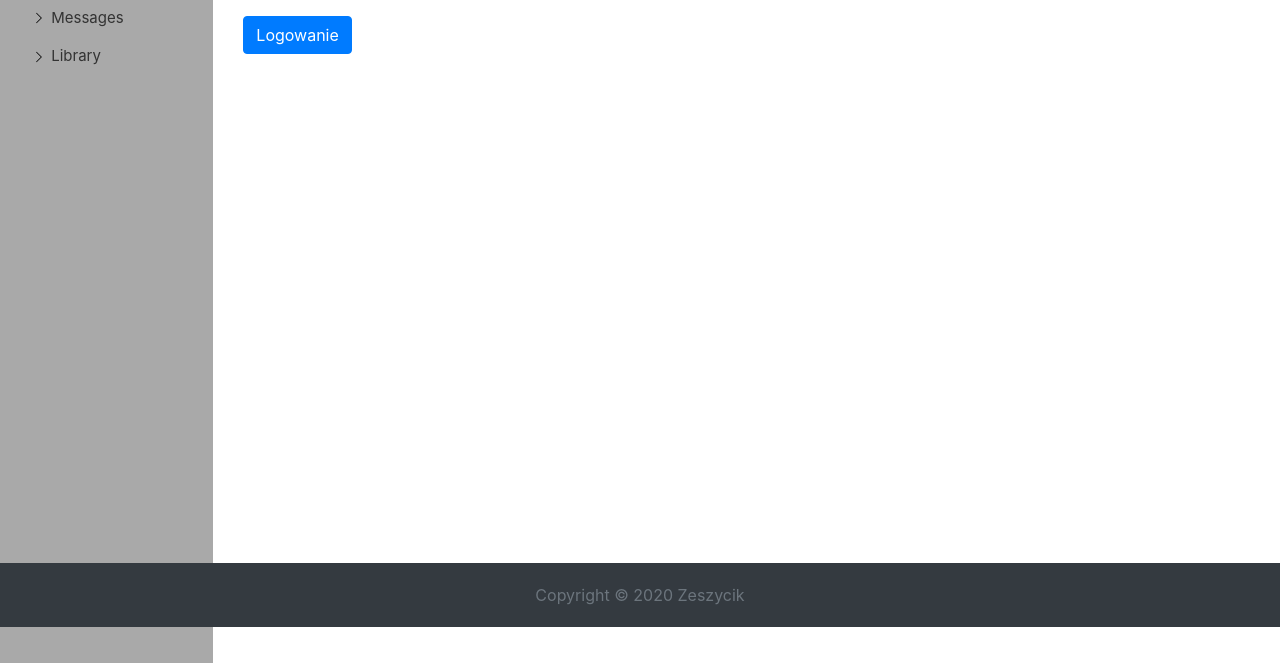
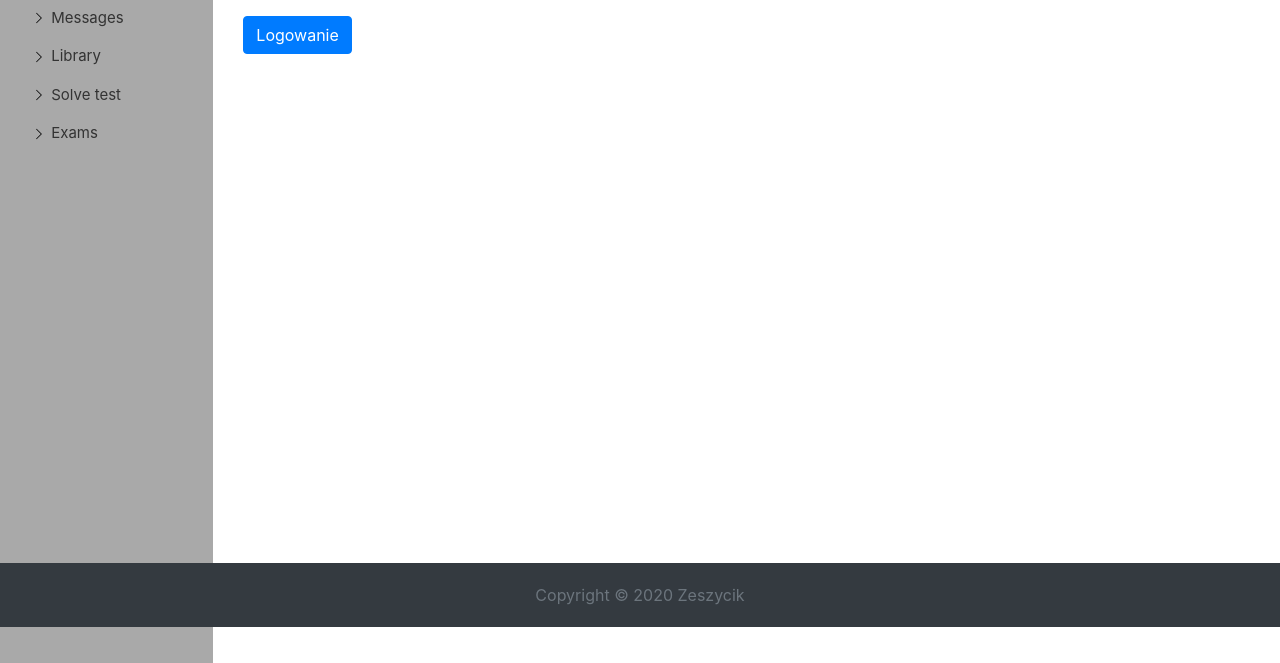
Before and after one commit to slawekpl81/zeszycik, a Django app: page /lessons in a window 1280 px wide. Shown: the part 173-836 px from the top of the page. Run offline with Django 3.2, Linux system fonts and the light colour scheme; data that the repository does not hold is empty; some libraries are stand-ins or nearby versions.

Commit message:
add exams and solve links

```diff
--- a/school/templates/dashboard.html
+++ b/school/templates/dashboard.html
@@ -36,6 +36,16 @@
                             <svg class="bi bi-chevron-right" width="16" height="16" viewBox="0 0 20 20"  xmlns="http://www.w3.org/2000/svg"><path fill-rule="evenodd" d="M6.646 3.646a.5.5 0 01.708 0l6 6a.5.5 0 010 .708l-6 6a.5.5 0 01-.708-.708L12.293 10 6.646 4.354a.5.5 0 010-.708z"/></svg>
                             Library</a>
                     </li>
+                                                            <li class="nav-item">
+                        <a class="nav-link " href="{% url 'studenttest_solve' %}" >
+                            <svg class="bi bi-chevron-right" width="16" height="16" viewBox="0 0 20 20"  xmlns="http://www.w3.org/2000/svg"><path fill-rule="evenodd" d="M6.646 3.646a.5.5 0 01.708 0l6 6a.5.5 0 010 .708l-6 6a.5.5 0 01-.708-.708L12.293 10 6.646 4.354a.5.5 0 010-.708z"/></svg>
+                            Solve test</a>
+                    </li>
+                                                            <li class="nav-item">
+                        <a class="nav-link " href="{% url 'exams' %}" >
+                            <svg class="bi bi-chevron-right" width="16" height="16" viewBox="0 0 20 20"  xmlns="http://www.w3.org/2000/svg"><path fill-rule="evenodd" d="M6.646 3.646a.5.5 0 01.708 0l6 6a.5.5 0 010 .708l-6 6a.5.5 0 01-.708-.708L12.293 10 6.646 4.354a.5.5 0 010-.708z"/></svg>
+                            Exams</a>
+                    </li>
                 </ul>
           </div>
             <div class="col-md-10 padding " id="base-col" >
```
Also changed, not shown: school/templates/dashboard2.html (+10 -1 lines), 2 other files.
